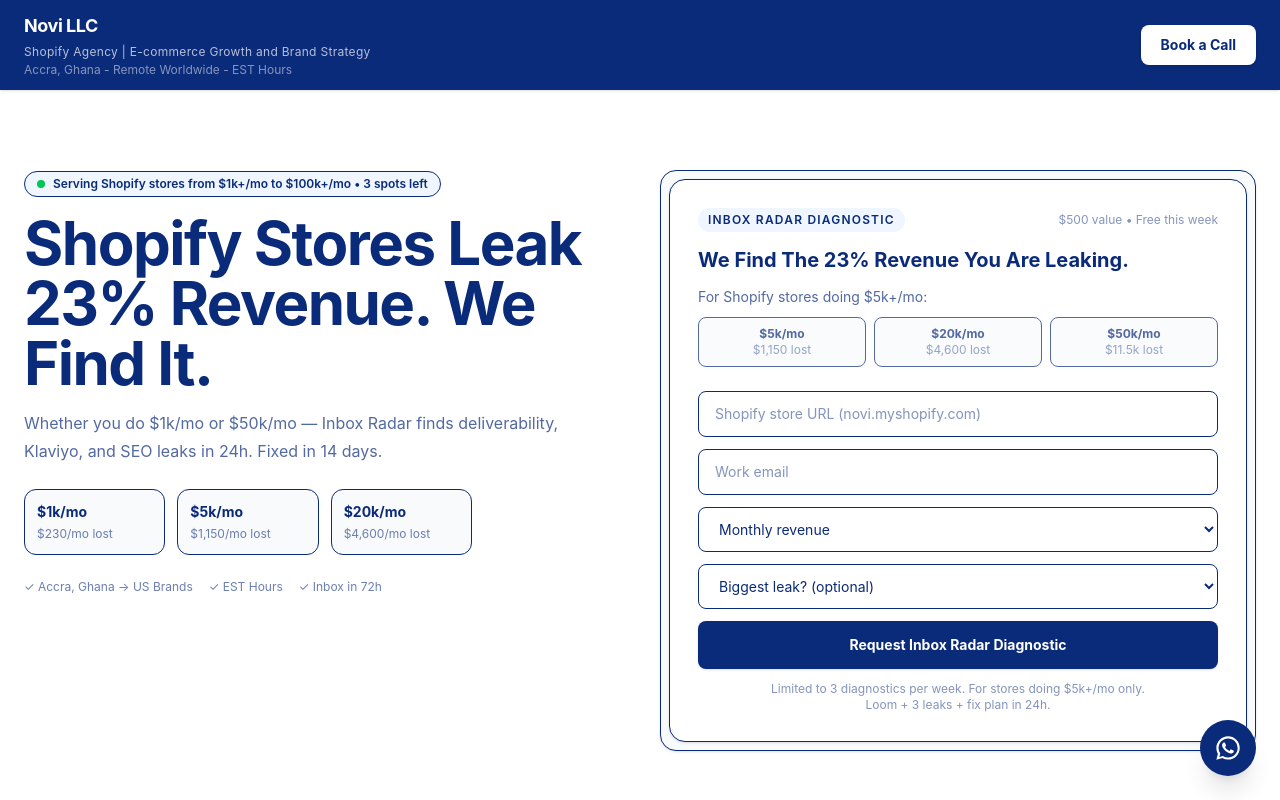
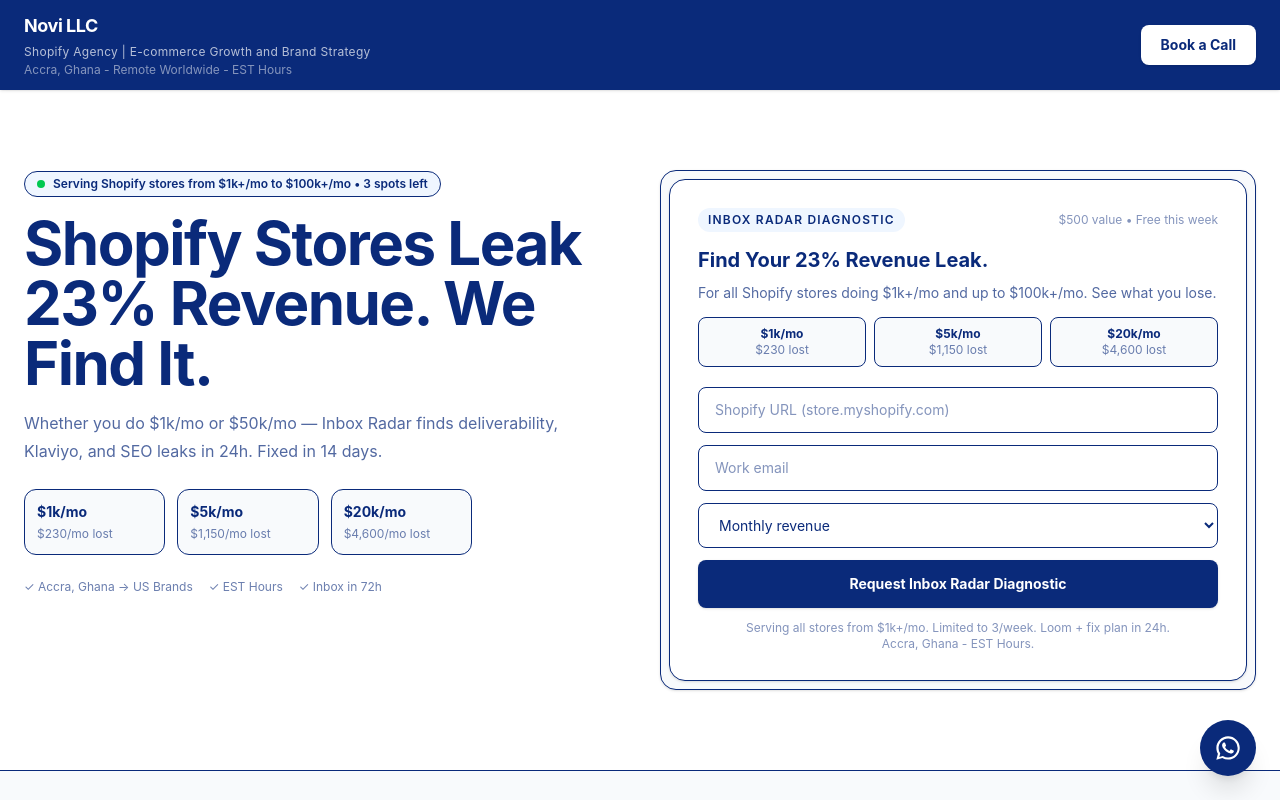
Before and after one commit to NOVI-I6699-cmd/portfolio-starter-kit, a Next.js app: page / in a window 1280 px wide. Shown: the top 800 px of the page. Built offline with nearby package versions, Linux system fonts and the light colour scheme.

Commit message:
Update AuditForm.tsx

```diff
--- a/app/components/AuditForm.tsx
+++ b/app/components/AuditForm.tsx
@@ -7,7 +7,6 @@
   const handleSubmit = (e: React.FormEvent) => {
     e.preventDefault()
     setSubmitted(true)
-    // Replace with your actual form handling - Formspree, API, etc
   }
 
   if (submitted) {
@@ -16,9 +15,8 @@
         <div className="h-12 w-12 rounded-full bg-green-50 flex items-center justify-center">✓</div>
         <div className="mt-4 text-xl font-bold" style={{color:'#0A2A7A'}}>Diagnostic requested.</div>
         <div className="mt-2 text-sm opacity-70 leading-6" style={{color:'#0A2A7A'}}>
-          We review stores doing $5k+/mo only. If you qualify, you will get your Inbox Radar Loom in 24h with 3 leaks and fix plan.
+          We serve all Shopify stores from $1k+/mo. If you qualify, you get Loom in 24h.
         </div>
-        <div className="mt-4 text-xs opacity-50">Check hello@novi-llc.com in spam too.</div>
       </div>
     )
   }
@@ -30,56 +28,27 @@
         <span className="text-xs opacity-50">$500 value • Free this week</span>
       </div>
 
-      <div className="mt-4 text-xl font-bold leading-tight" style={{color:'#0A2A7A'}}>We Find The 23% Revenue You Are Leaking.</div>
+      <div className="mt-4 text-xl font-bold leading-tight" style={{color:'#0A2A7A'}}>Find Your 23% Revenue Leak.</div>
+      <div className="mt-2 text-sm opacity-70 leading-6" style={{color:'#0A2A7A'}}>For all Shopify stores doing $1k+/mo and up to $100k+/mo. See what you lose.</div>
 
-      <div className="mt-3 text-sm leading-6 opacity-70" style={{color:'#0A2A7A'}}>
-        For Shopify stores doing $5k+/mo:
-        <div className="mt-2 grid grid-cols-3 gap-2 text-xs">
-          <div className="bg-slate-50 border rounded-lg p-2 text-center"><div className="font-bold">$5k/mo</div><div className="opacity-60">$1,150 lost</div></div>
-          <div className="bg-slate-50 border rounded-lg p-2 text-center"><div className="font-bold">$20k/mo</div><div className="opacity-60">$4,600 lost</div></div>
-          <div className="bg-slate-50 border rounded-lg p-2 text-center"><div className="font-bold">$50k/mo</div><div className="opacity-60">$11.5k lost</div></div>
-        </div>
+      <div className="mt-3 grid grid-cols-3 gap-2 text-xs">
+        <div className="bg-slate-50 border rounded-lg p-2 text-center"><div className="font-bold">$1k/mo</div><div className="opacity-60">$230 lost</div></div>
+        <div className="bg-slate-50 border rounded-lg p-2 text-center"><div className="font-bold">$5k/mo</div><div className="opacity-60">$1,150 lost</div></div>
+        <div className="bg-slate-50 border rounded-lg p-2 text-center"><div className="font-bold">$20k/mo</div><div className="opacity-60">$4,600 lost</div></div>
       </div>
 
-      <form onSubmit={handleSubmit} className="mt-6 space-y-3">
-        <input
-          required
-          type="text"
-          placeholder="Shopify store URL (novi.myshopify.com)"
-          className="w-full border rounded-lg px-4 py-3 text-sm focus:outline-none focus:ring-2 focus:ring-blue-900/20"
-        />
-        <input
-          required
-          type="email"
-          placeholder="Work email"
-          className="w-full border rounded-lg px-4 py-3 text-sm focus:outline-none focus:ring-2 focus:ring-blue-900/20"
-        />
+      <form onSubmit={handleSubmit} className="mt-5 space-y-3">
+        <input required type="text" placeholder="Shopify URL (store.myshopify.com)" className="w-full border rounded-lg px-4 py-3 text-sm" />
+        <input required type="email" placeholder="Work email" className="w-full border rounded-lg px-4 py-3 text-sm" />
         <select required className="w-full border rounded-lg px-4 py-3 text-sm bg-white">
           <option value="">Monthly revenue</option>
-          <option value="5k-10k">$5k - $10k / mo</option>
-          <option value="10k-25k">$10k - $25k / mo</option>
-          <option value="25k-50k">$25k - $50k / mo</option>
-          <option value="50k+">$50k+ / mo</option>
+          <option value="1k-5k">$1k - $5k / mo - Starting to scale</option>
+          <option value="5k-10k">$5k - $10k / mo - Growing</option>
+          <option value="10k-25k">$10k - $25k / mo - Scaling</option>
+          <option value="25k-100k">$25k - $100k+ / mo - Established</option>
         </select>
-        <select className="w-full border rounded-lg px-4 py-3 text-sm bg-white">
-          <option value="">Biggest leak? (optional)</option>
-          <option value="deliverability">Emails going to spam</option>
-          <option value="klaviyo">Klaviyo flows not converting</option>
-          <option value="seo">Shopify SEO / traffic</option>
-          <option value="conversion">Store not converting</option>
-        </select>
-
-        <button
-          type="submit"
-          className="w-full text-white font-bold py-3.5 rounded-lg text-sm shadow hover:opacity-90 transition"
-          style={{backgroundColor:'#0A2A7A'}}
-        >
-          Request Inbox Radar Diagnostic
-        </button>
-
-        <div className="text-xs text-center opacity-50 leading-4">
-          Limited to 3 diagnostics per week. For stores doing $5k+/mo only.<br/>Loom + 3 leaks + fix plan in 24h.
-        </div>
+        <button type="submit" className="w-full text-white font-bold py-3.5 rounded-lg text-sm shadow" style={{backgroundColor:'#0A2A7A'}}>Request Inbox Radar Diagnostic</button>
+        <div className="text-xs text-center opacity-50 leading-4">Serving all stores from $1k+/mo. Limited to 3/week. Loom + fix plan in 24h.<br/>Accra, Ghana - EST Hours.</div>
       </form>
     </div>
   )
```
